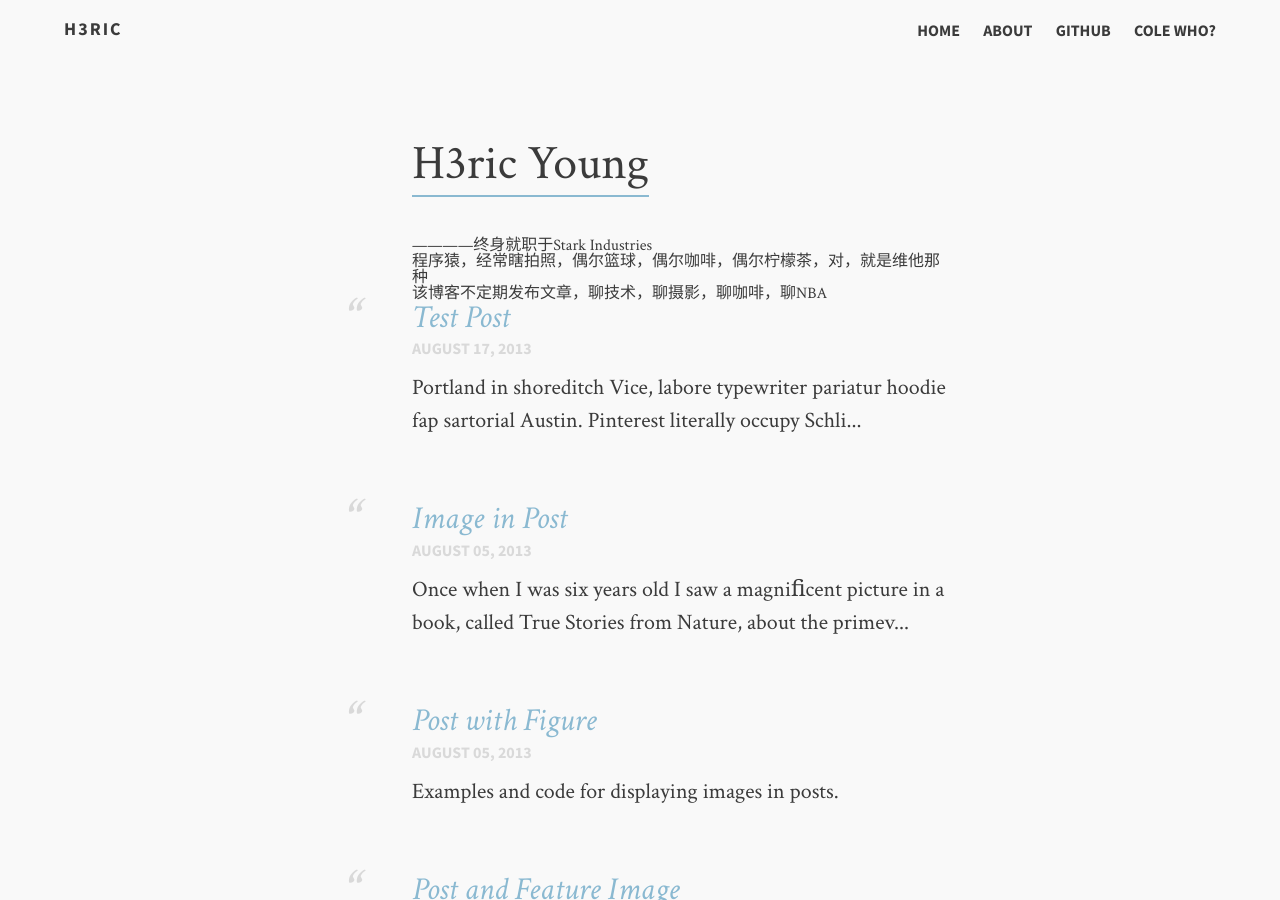
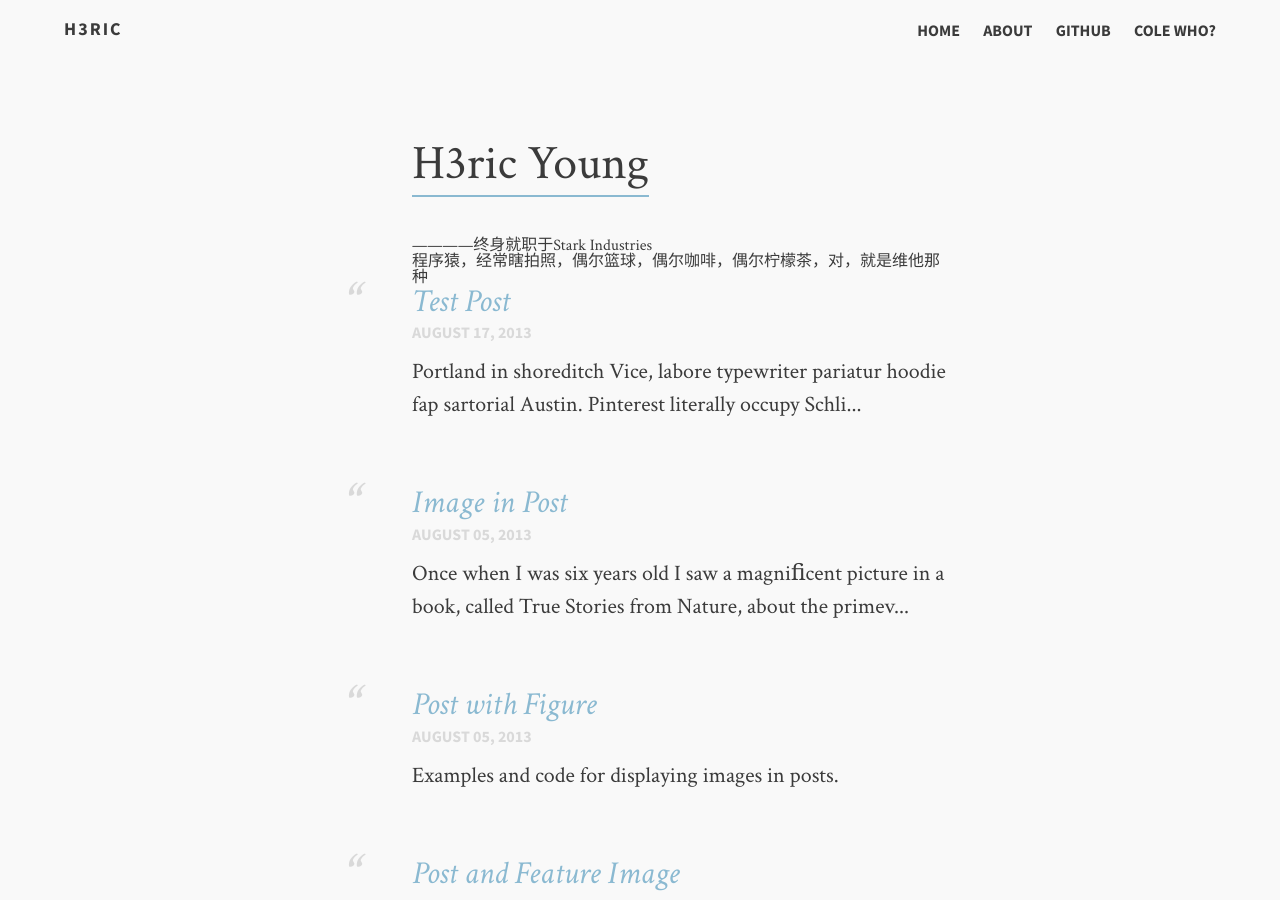
Before and after one commit to HericYoung/Blog, a Jekyll site: the page built from index.md, in a window 1280 px wide and 900 px high. Built offline with Jekyll 4.4.1, drawn with Linux system fonts in a browser that asks for light colours.

Commit message:
no message

```diff
--- a/index.md
+++ b/index.md
@@ -1,7 +1,7 @@
 ---
 layout: home
 title: "H3ric Young"
-description: ————终身就职于Stark Industries<br>程序猿，经常瞎拍照，偶尔篮球，偶尔咖啡，偶尔柠檬茶，对，就是维他那种<br>该博客不定期发布文章，聊技术，聊摄影，聊咖啡，聊NBA
+description: ————终身就职于Stark Industries<br>程序猿，经常瞎拍照，偶尔篮球，偶尔咖啡，偶尔柠檬茶，对，就是维他那种
 tags: [Jekyll, theme, responsive, blog, template]
 image:
   feature: typewriter.jpg
```
